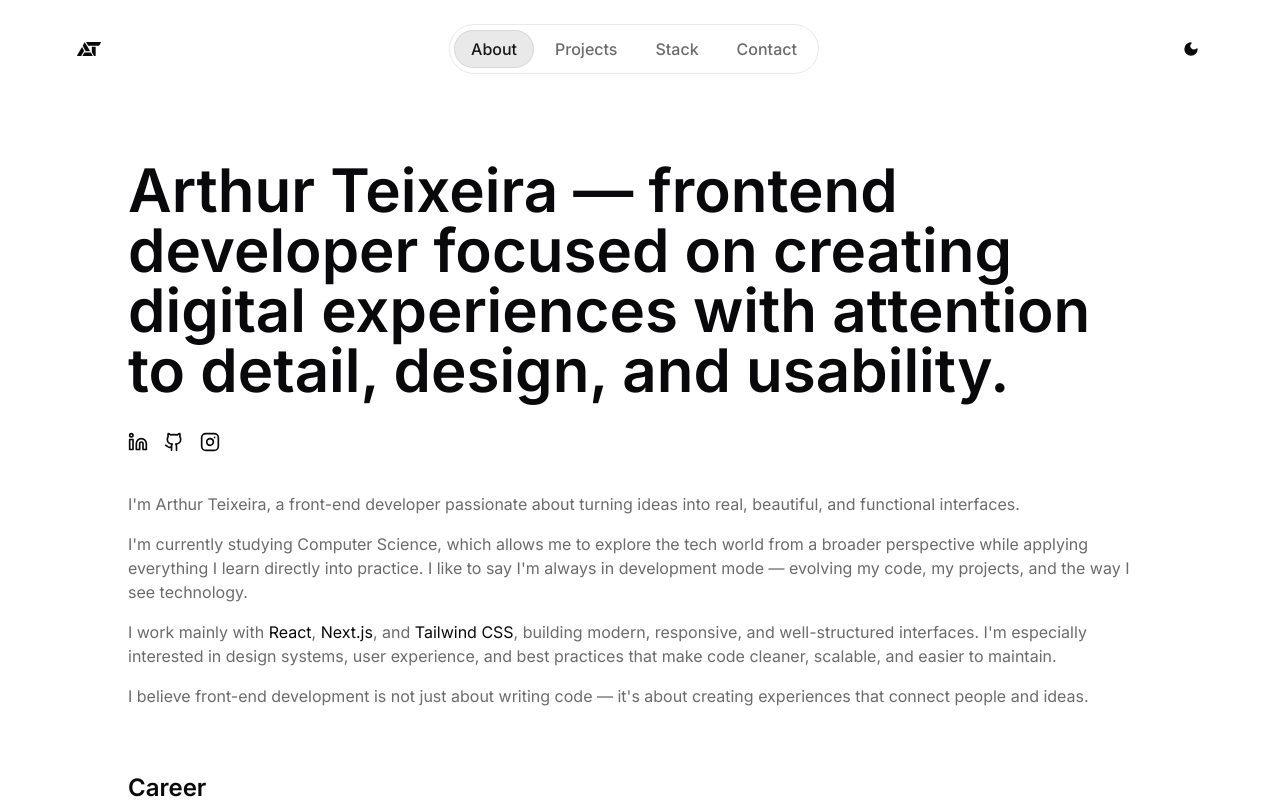
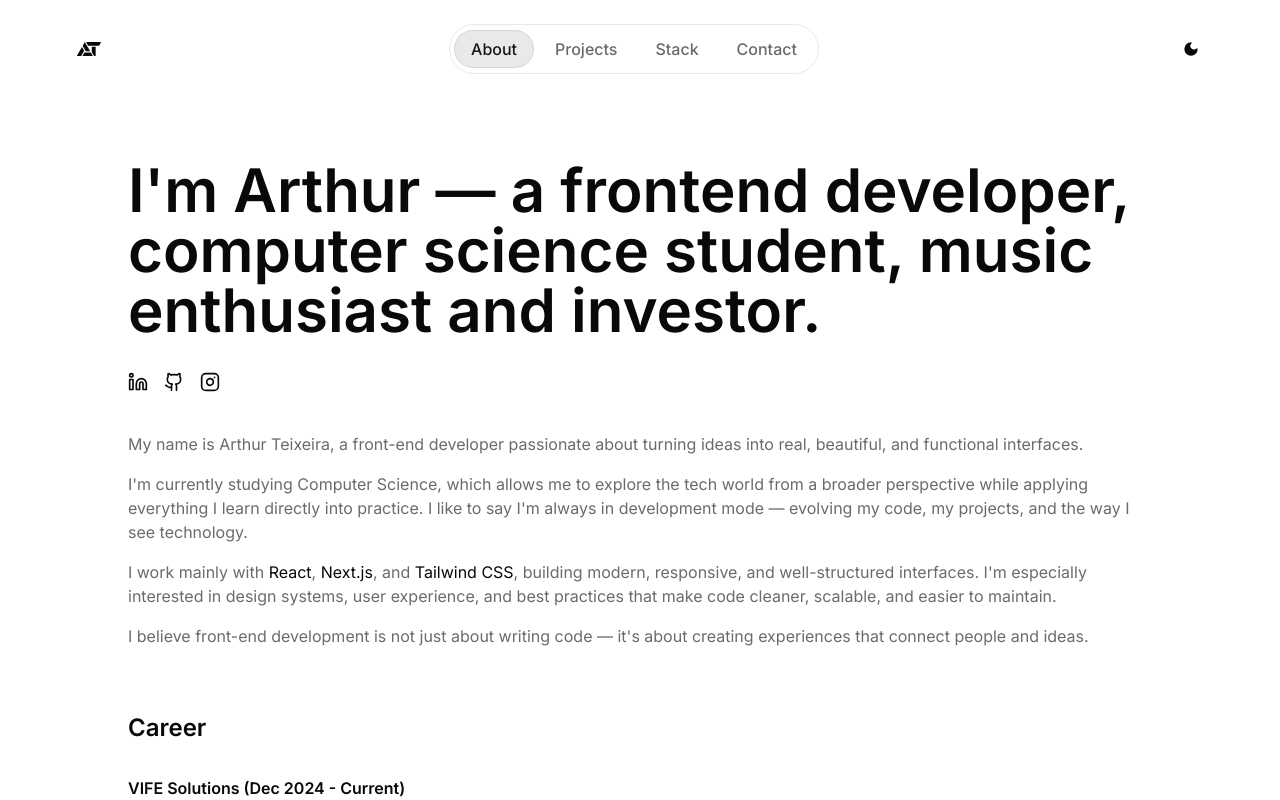
Before and after one commit to arthurteixeiradev/my-portfolio, a Next.js app: page /about in a window 1280 px wide. Shown: the top 800 px of the page. Built offline with nearby package versions, Linux system fonts and the light colour scheme.

Commit message:
feat: update about text

```diff
--- a/src/app/(public)/about/components/about.tsx
+++ b/src/app/(public)/about/components/about.tsx
@@ -6,8 +6,8 @@ export const About = () => {
     <section className='flex flex-col gap-10 mx-auto mt-16 sm:mt-40 max-w-5xl'>
       <div className='space-y-6'>
         <h1 className='text-[32px] sm:text-6xl text-gradient font-semibold'>
-          Arthur Teixeira — frontend developer focused on creating digital
-          experiences with attention to detail, design, and usability.
+          I'm Arthur — a frontend developer, computer science student, music
+          enthusiast and investor.
         </h1>
 
         <MediaInfo />
@@ -15,8 +15,8 @@ export const About = () => {
 
       <div className='space-y-4'>
         <p className='text-sm sm:text-base text-muted-foreground'>
-          I'm Arthur Teixeira, a front-end developer passionate about turning
-          ideas into real, beautiful, and functional interfaces.
+          My name is Arthur Teixeira, a front-end developer passionate about
+          turning ideas into real, beautiful, and functional interfaces.
         </p>
         <p className='text-sm sm:text-base text-muted-foreground'>
           I'm currently studying Computer Science, which allows me to explore
--- a/src/components/magicui/animated-theme-toggler.tsx
+++ b/src/components/magicui/animated-theme-toggler.tsx
@@ -1,31 +1,33 @@
 'use client'
 
 import { Moon, Sun } from 'lucide-react'
-import { useRef } from 'react'
+import { useCallback, useRef } from 'react'
 import { cn } from '@/lib/utils'
 import { Tooltip, TooltipContent, TooltipTrigger } from '../ui/tooltip'
 import { Button } from '../ui/button'
 import { useTheme } from 'next-themes'
 
-type props = {
+type Props = {
   disableTooltip?: boolean
 }
 
-export const AnimatedThemeToggler = ({ disableTooltip }: props) => {
+export const AnimatedThemeToggler = ({ disableTooltip }: Props) => {
   const { setTheme, theme } = useTheme()
   const buttonRef = useRef<HTMLButtonElement | null>(null)
-  const changeTheme = async () => {
+
+  const changeTheme = useCallback(() => {
     if (!buttonRef.current) return
 
-    await document.startViewTransition(() => {
+    const transition = document.startViewTransition(() => {
       setTheme(theme === 'light' ? 'dark' : 'light')
-    }).ready
+    })
 
+    transition.ready.then(() => {
+      if (!buttonRef.current) return
       const { top, left, width, height } =
         buttonRef.current.getBoundingClientRect()
       const y = top + height / 2
       const x = left + width / 2
-
       const right = window.innerWidth - left
       const bottom = window.innerHeight - top
       const maxRad = Math.hypot(Math.max(left, right), Math.max(top, bottom))
@@ -43,7 +45,8 @@ export const AnimatedThemeToggler = ({ disableTooltip }: props) => {
           pseudoElement: '::view-transition-new(root)',
         },
       )
-  }
+    })
+  }, [theme, setTheme])
 
   const button = (
     <Button
```
Lines whose indentation alone changed are shown as unchanged.
